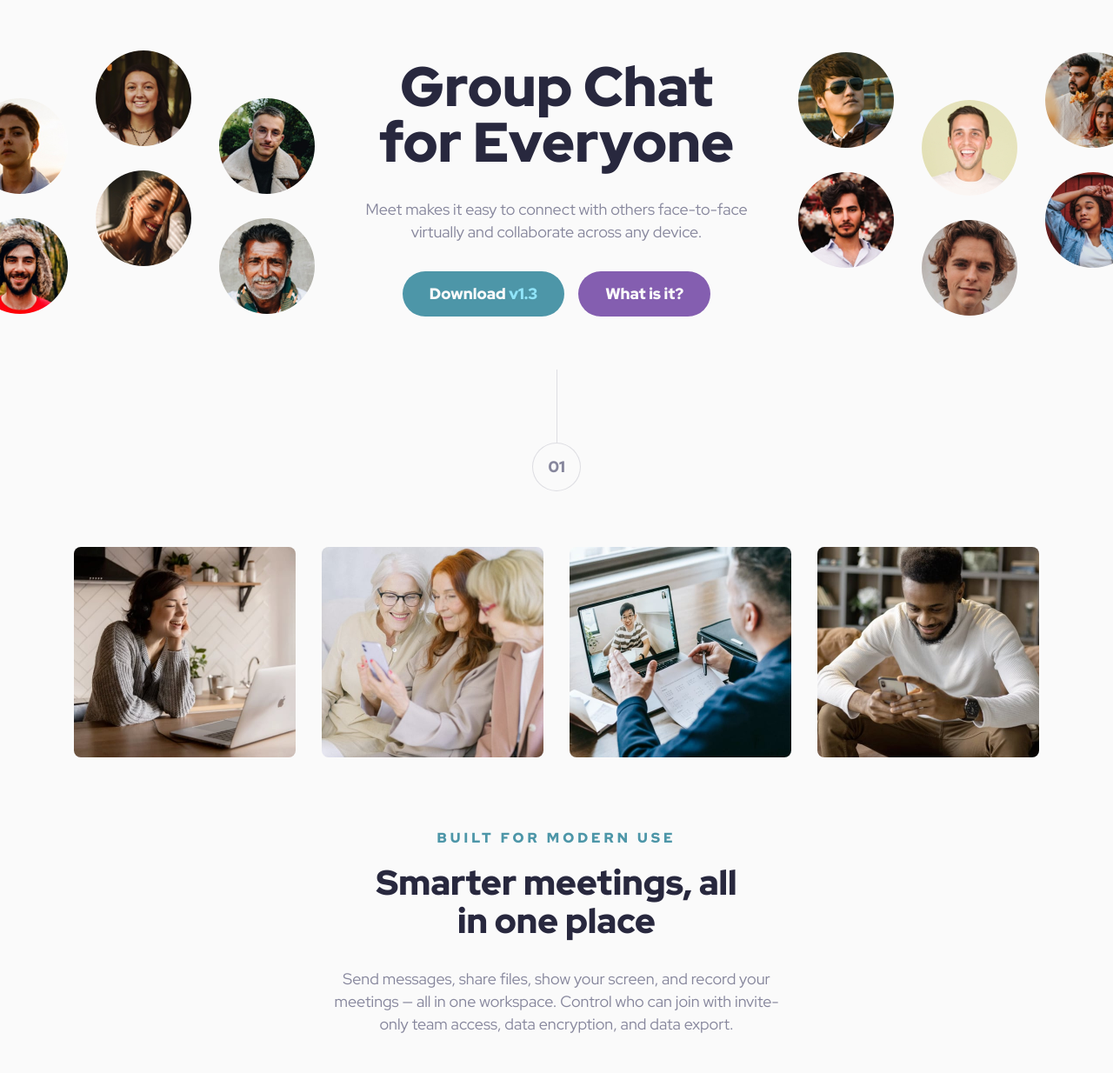
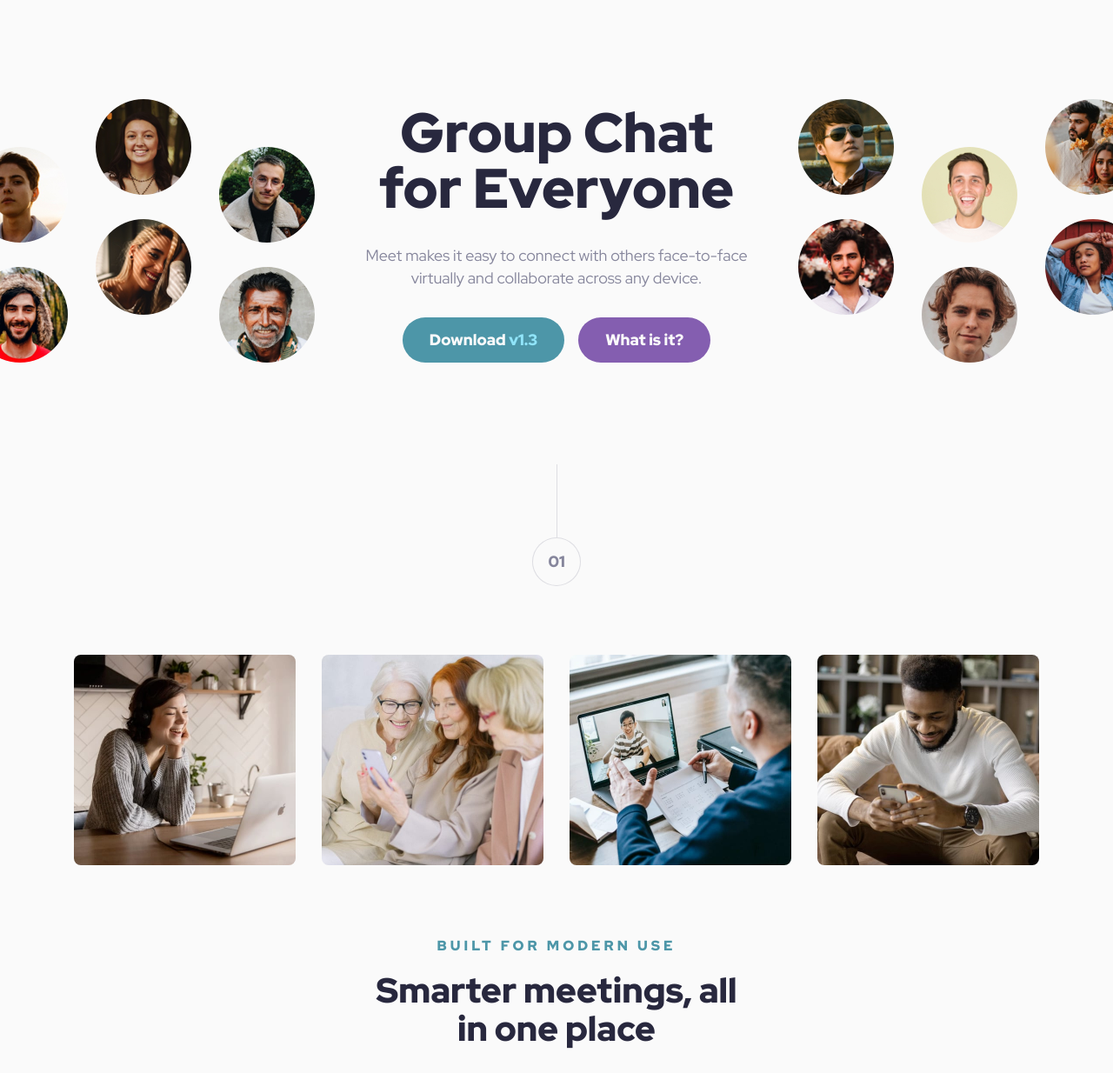
Before and after one commit to lkoster/meet-landing-page-main, a plain HTML site: page index.html in a window 1280 px wide. Shown: the part 111-1345 px from the top of the page at 87% size. Drawn offline with Linux system fonts and the light colour scheme.

Commit message:
fixed margins

```diff
--- a/styles.css
+++ b/styles.css
@@ -172,16 +172,16 @@ a {
   display: flex;
   justify-content: space-between;
   align-items: center;
-  margin: 6.1rem auto;
+  margin: 11.7rem auto;
   max-height: 32rem;
 }
 
 .hero__content {
   text-align: center;
   justify-self: center;
+  align-self: flex-end;
   gap: 3.2rem;
   width: 54rem;
-  margin-top: 1rem;
 }
 
 .hero__content p {
@@ -195,6 +195,7 @@ a {
 
 .hero-img-right {
   margin-right: -3.2rem;
+  align-self: flex-end;
 }
 
 .hero-img-mobile {
@@ -230,7 +231,7 @@ a {
 
 .main {
   text-align: center;
-  margin-top: 6.4rem;
+  margin-top: 7.9rem;
 }
 
 .main__img-row {
```
